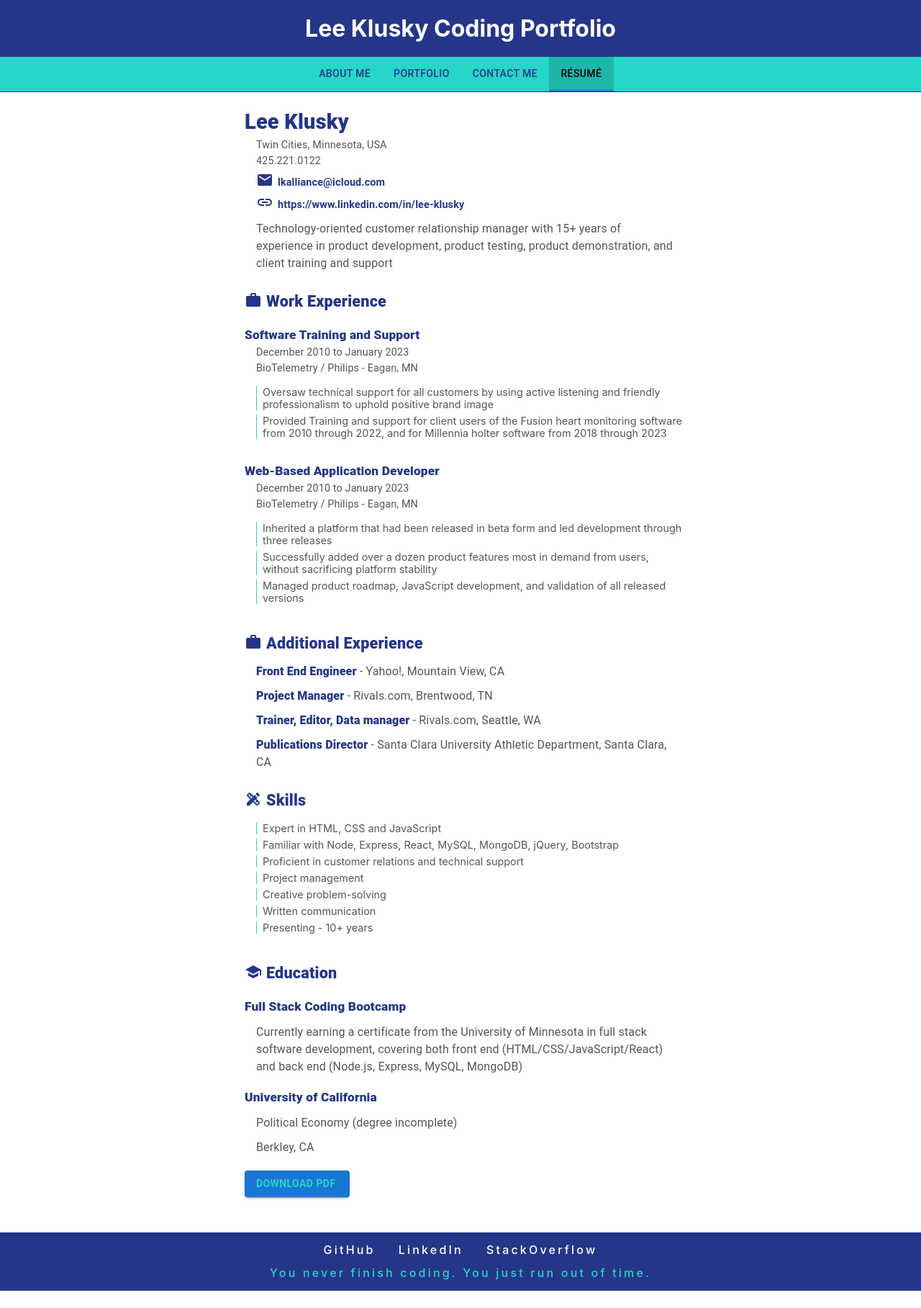
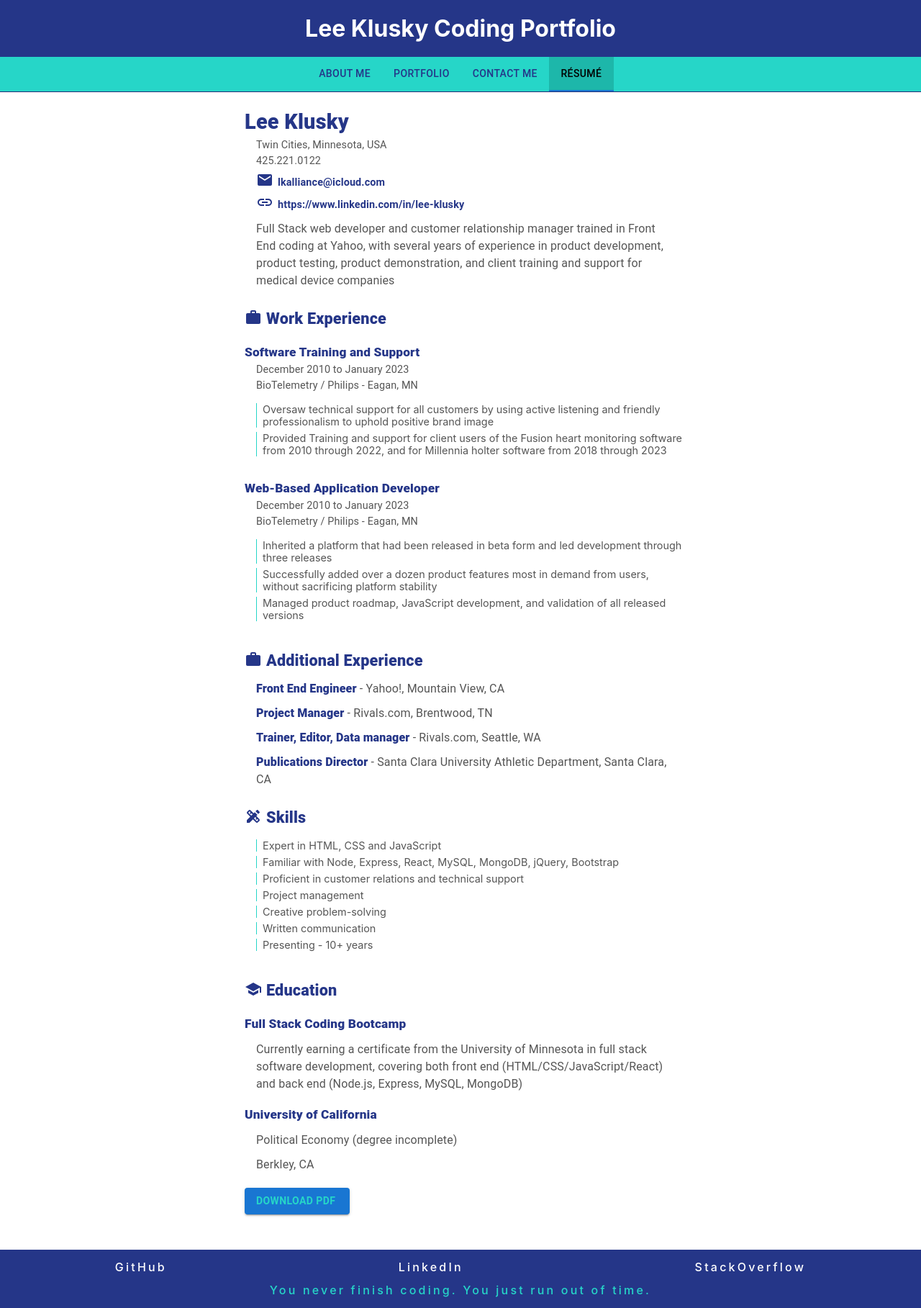
Before and after one commit to lkalliance/code-portfolio, a React (Create React App) app: page /#/resume in a window 1280 px wide. Shown: the whole page at 72% size. Before the commit the page ends 1793 px from the top, so only its background shows below. Built offline with nearby package versions, Linux system fonts and the light colour scheme.

Commit message:
Cleaning up header and footer

```diff
--- a/src/App.css
+++ b/src/App.css
@@ -70,9 +70,10 @@ header {
 .App.small .MuiBox-root a.MuiButtonBase-root {
   padding: 0;
   width: 60px;
+  min-width: 80px;
   height: 36px;
   min-height: 38px;
-  font-size: 0.8em;
+  font-size: 0.7em;
 }
 
 a.MuiButtonBase-root.Mui-selected {
@@ -101,6 +102,10 @@ footer {
   font-size: 0.8em;
 }
 
+footer .MuiStack-root {
+  justify-content: space-around;
+}
+
 footer a.MuiTypography-root {
   text-decoration: none;
   color: white;
@@ -110,3 +115,17 @@ footer a.MuiTypography-root {
 footer a.MuiTypography-root:hover {
   color: var(--secondary);
 }
+
+@media screen and (max-width: 360px) {
+  footer {
+    padding: 15px 5px;
+  }
+
+  footer .MuiStack-root {
+    justify-content: space-around;
+  }
+
+  footer .MuiStack-root a.MuiTypography-root {
+    margin: 0;
+  }
+}
--- a/src/pages/Resume/Resume.tsx
+++ b/src/pages/Resume/Resume.tsx
@@ -35,9 +35,10 @@ function Resume() {
         </Typography>
       </Box>
       <Typography component="p">
-        Technology-oriented customer relationship manager with 15+ years of
-        experience in product development, product testing, product
-        demonstration, and client training and support
+        Full Stack web developer and customer relationship manager trained in
+        Front End coding at Yahoo, with several years of experience in product
+        development, product testing, product demonstration, and client training
+        and support for medical device companies
       </Typography>
 
       <Typography component="h3">
```
